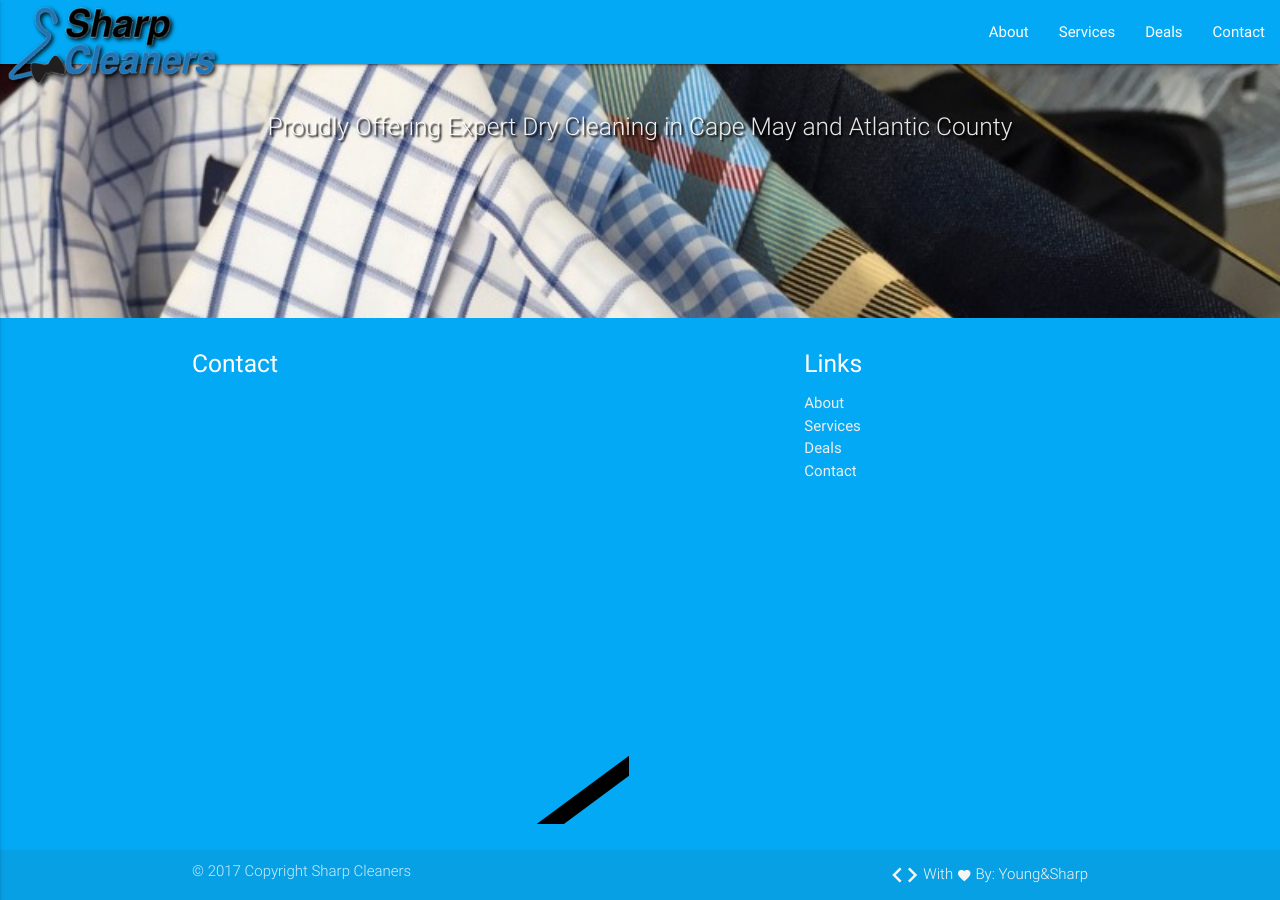
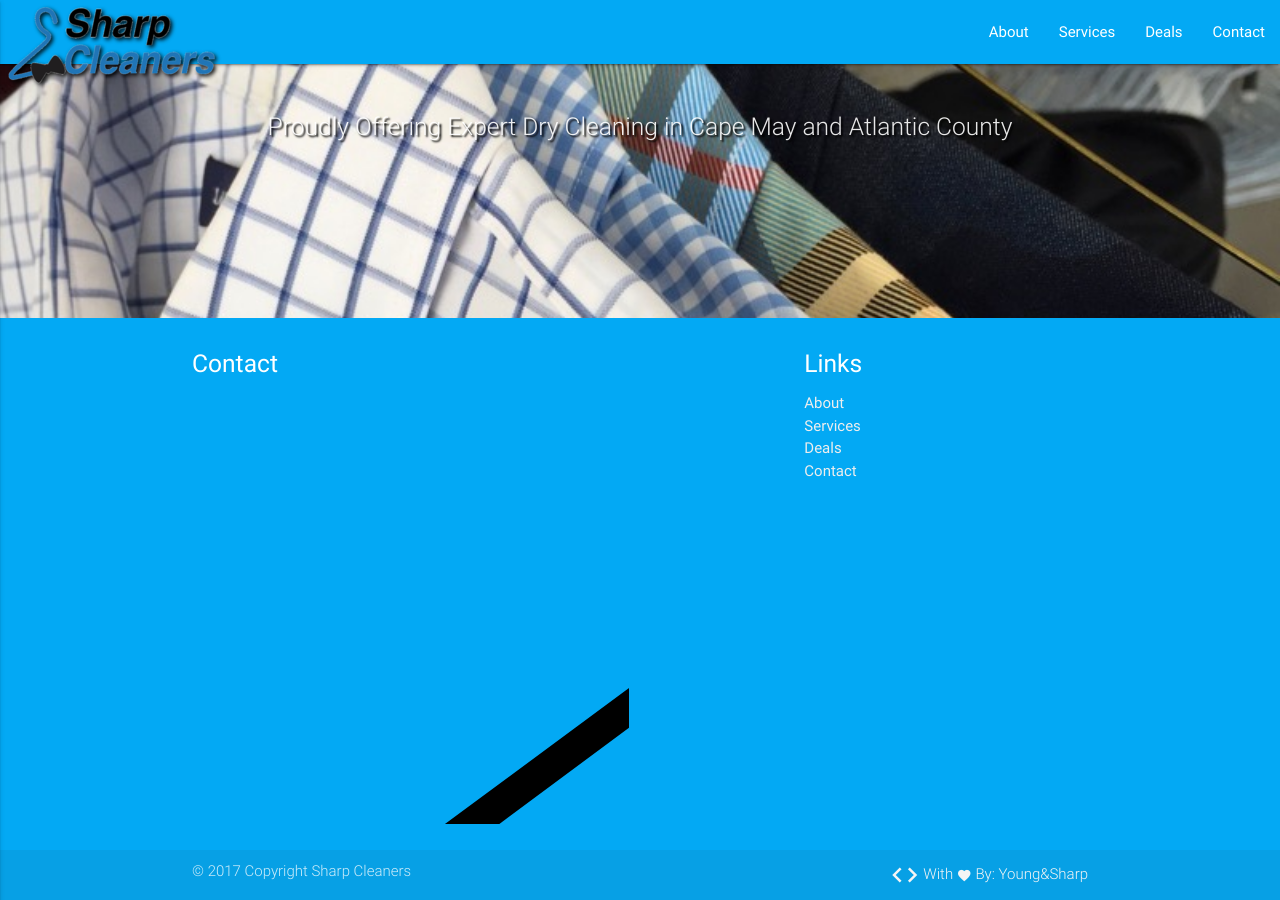
Before and after one commit to sharpcleanersnj/sharpcleanersnj.github.io, a Jekyll site: the page built from index.md, in a window 1280 px wide and 900 px high, scrolled down 906 px. Built offline with Jekyll 4.4.1, drawn with Linux system fonts in a browser that asks for light colours; nearby versions of some CDN libraries.

Commit message:
Update footer.html

```diff
--- a/_includes/footer.html
+++ b/_includes/footer.html
@@ -4,7 +4,7 @@
       <div class="col l6 s12">
         <h5 class="white-text">Contact</h5>
     <a href="https://www.facebook.com/sharpcleanersnj" target="_blank">
-									<svg version="1.1" id="Layer_1" xmlns="http://www.w3.org/2000/svg" xmlns:xlink="http://www.w3.org/1999/xlink" x="0px" y="0px" viewBox="0 0 20 20" style="enable-background:new 0 0 20 20;" xml:space="preserve" class="socialMediaIcon">
+									<svg version="1.1" id="Layer_1" xmlns="http://www.w3.org/2000/svg" xmlns:xlink="http://www.w3.org/1999/xlink" x="0px" y="0px" viewBox="10 10 10 10" style="enable-background:new 10 10 10 10;" xml:space="preserve" class="socialMediaIcon">
 		<path d="M40.7,24.8L25.3,13.5c0-2.2,1-3.2,1.8-3.9l0.2-0.2c1-1,1.5-2,1.5-3.2c0-2.3-1.8-4.1-4.1-4.1S20.7,4,20.7,6.2
 										c0,0.2,0.2,0.3,0.3,0.3c0.2,0,0.3-0.2,0.3-0.3c0-1.9,1.5-3.4,3.4-3.4c1.9,0,3.4,1.5,3.4,3.4c0,1-0.4,1.9-1.3,2.7l-0.2,0.2
 										c-0.8,0.8-2,1.9-2,4.4L9.3,24.8c-1,0.7-1,1.3-0.9,1.6c0.1,0.3,0.5,0.7,1.7,0.7h2.8c-0.2,1.6,0.1,3.7,0.5,6.1
```
